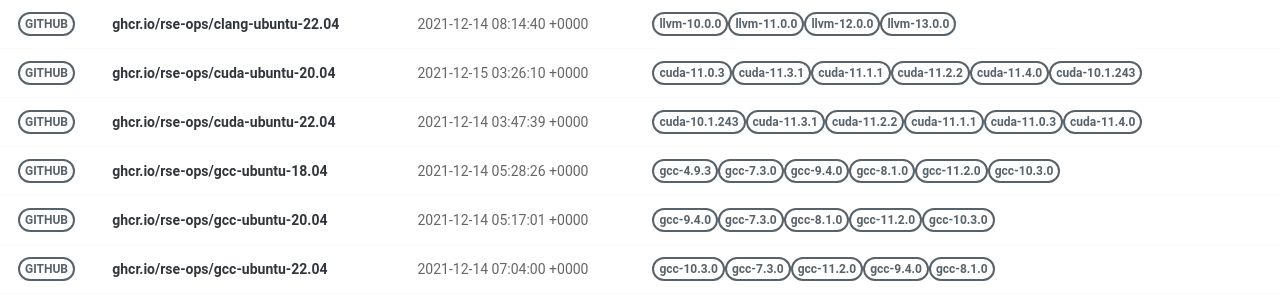
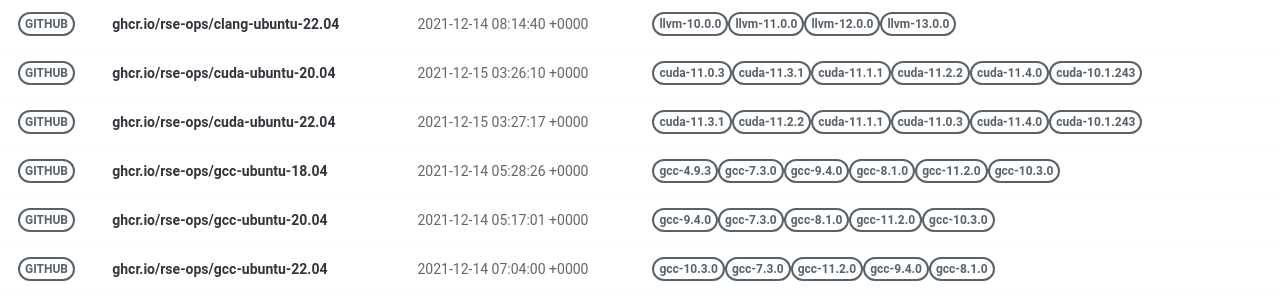
Before and after one commit to rse-ops/docker-images, a Jekyll site: the page built from pages/index.md, in a window 1280 px wide. Shown: the part 228-528 px from the top of the page. Built offline with Jekyll 4.4.1, drawn with Linux system fonts in a browser that asks for light colours; nearby versions of some CDN libraries.

Commit message:
Automated push to update library 2021-12-15

```diff
--- a/_library/ghcr.io-rse-ops-cuda-ubuntu-22.04.md
+++ b/_library/ghcr.io-rse-ops-cuda-ubuntu-22.04.md
@@ -1,14 +1,11 @@
 ---
 layout: container
 name: ghcr.io/rse-ops/cuda-ubuntu-22.04
-updated_at: 2021-12-14 03:47:39.666593
+updated_at: 2021-12-15 03:27:17.229711
 
 
 container_url: https://github.com/orgs/rse-ops/packages/container/package/cuda-ubuntu-22.04
 versions:
- - tag: cuda-10.1.243
-   dockerfile: https://github.com/rse-ops/docker-images/blob/main/ubuntu/cuda/Dockerfile
-   manifest: https://crane.ggcr.dev/manifest/ghcr.io/rse-ops/cuda-ubuntu-22.04:cuda-10.1.243
  - tag: cuda-11.3.1
    dockerfile: https://github.com/rse-ops/docker-images/blob/main/ubuntu/cuda/Dockerfile
    manifest: https://crane.ggcr.dev/manifest/ghcr.io/rse-ops/cuda-ubuntu-22.04:cuda-11.3.1
```
Also changed, not shown: other parts of _library/ghcr.io-rse-ops-cuda-ubuntu-22.04.md (+3 -0 lines).
